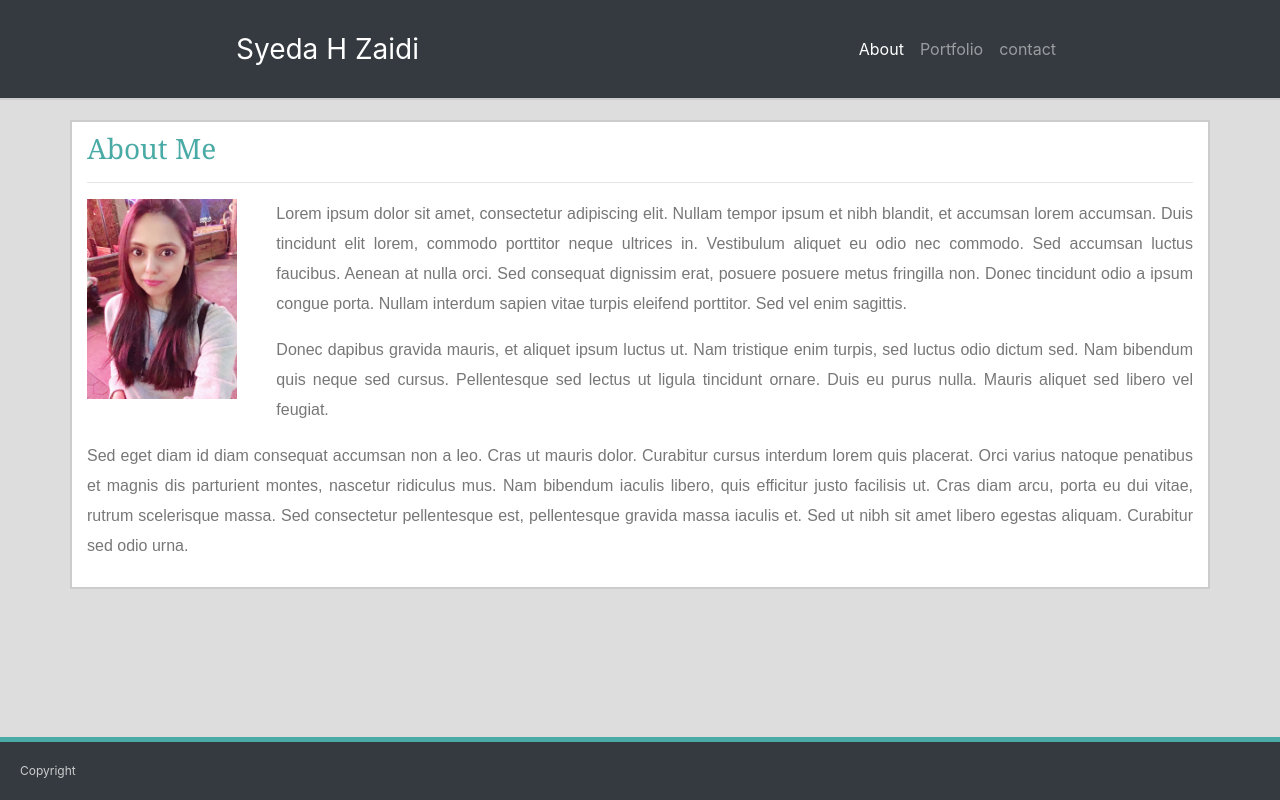
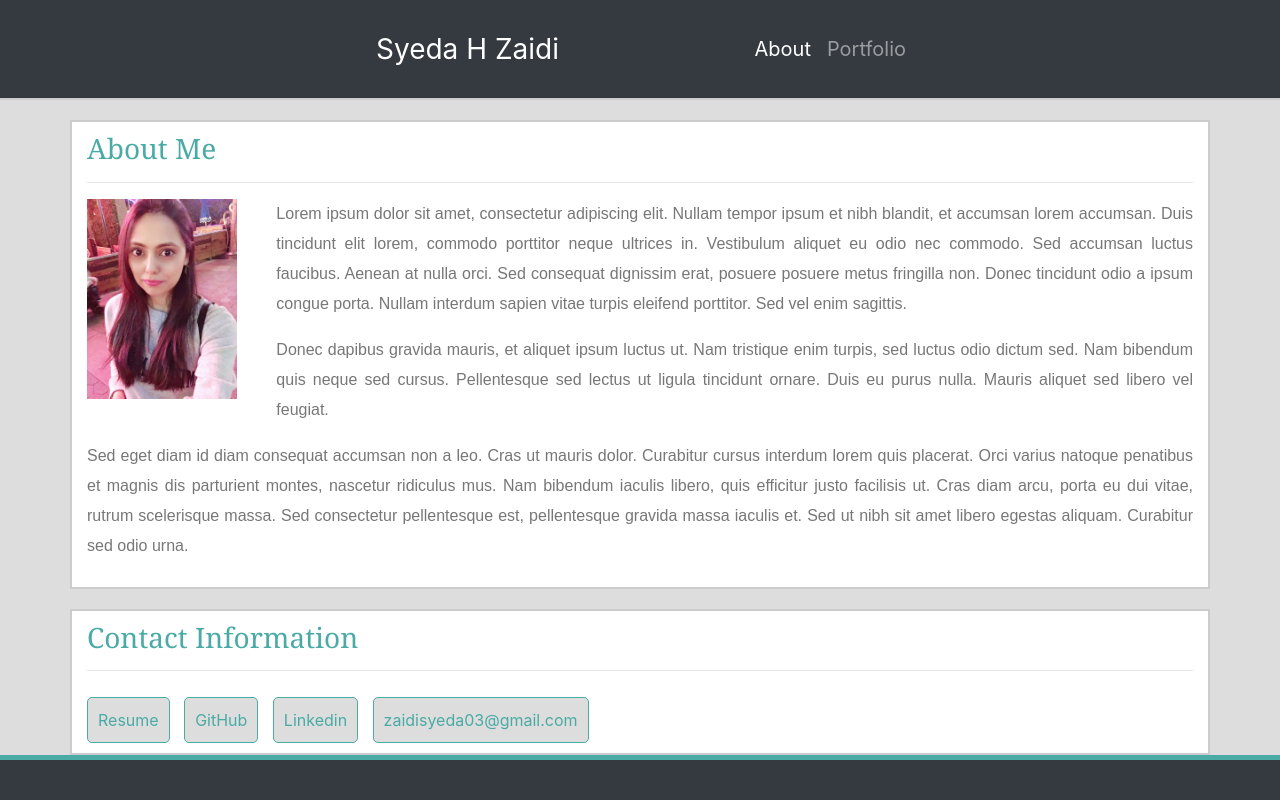
Before and after one commit to syeda-zaidi/Bootstrap-Portfolio, a PHP site: page / in a window 1280 px wide. Run offline with PHP 8.4, Linux system fonts and the light colour scheme.

Commit message:
updated contact info

```diff
--- a/assets/css/style.css
+++ b/assets/css/style.css
@@ -4,12 +4,13 @@
     padding: 20px;
     /* font-family: Georgia, 'Times New Roman', Times, serif; */
     font-size: 28px;
-    margin-left: 200px;
+    margin-left: 340px;
     color: #ffffff;
 }
 
 .list-items {
-    margin-right: 200px;
+    margin-right: 350px;
+    font-size: 20px;
 }
 
 .navbar {
@@ -58,6 +59,23 @@ p {
     width: 300px;
 }
 
+.contact-links {
+
+    background: #dddddd;
+    border: 1px solid #4aaaa5;
+    border-radius: 5px;
+    color: #4aaaa5;
+    display: inline-block;
+    margin-right: 10px;
+    margin-top: 10px;
+    padding:  10px ;
+    text-decoration: none;
+}
+
+.contact-links:hover {
+    color: #4aaaa5;
+}
+
 .footer {
     font-size: 12px;
     color: #cccccc;
--- a/index.html
+++ b/index.html
@@ -31,9 +31,6 @@
                     </li>
                     <li class="nav-item">
                         <a class="nav-link" href="portfolio.html">Portfolio</a>
-                    </li>
-                    <li class="nav-item">
-                        <a class="nav-link" href="contact.html">contact</a>
                     </li>
                 </ul>
             </div>
@@ -79,8 +76,23 @@
         </div>
 
     </div>
+    <div class="container">
+        <div class="row">
+            <div class="col-md-12">
+                <h3> Contact Information </h3>
+                <hr>
+            </div>
+            <div class="col-md-10">
+                <a class="contact-links" href="./assets/resume/resumepdf.pdf" target="_blank">Resume</a>
+                <a class="contact-links" href="https://github.com/syeda-zaidi" target="_blank">GitHub</a>
+                <a class="contact-links" href="https://www.linkedin.com/in/syeda-h-zaidi/" target="_blank">Linkedin</a>
+                <a class="contact-links" href="mailto:zaidisyeda03@gmail.com" target="_blank">zaidisyeda03@gmail.com</a>
 
-    <div class="fixed-bottom footer text-left">Copyright</div>
+            </div>
+        </div>
+    </div>
+
+    <div class="fixed-bottom footer text-left"></div>
 
     <script src="https://code.jquery.com/jquery-3.3.1.slim.min.js"
         integrity="sha384-q8i/X+965DzO0rT7abK41JStQIAqVgRVzpbzo5smXKp4YfRvH+8abtTE1Pi6jizo"
```
Also changed, not shown: contact.html (deleted, +0 -94 lines), portfolio.html (+2 -5 lines), assets/images/clicksnapshot.PNG (added), 1 other file.
